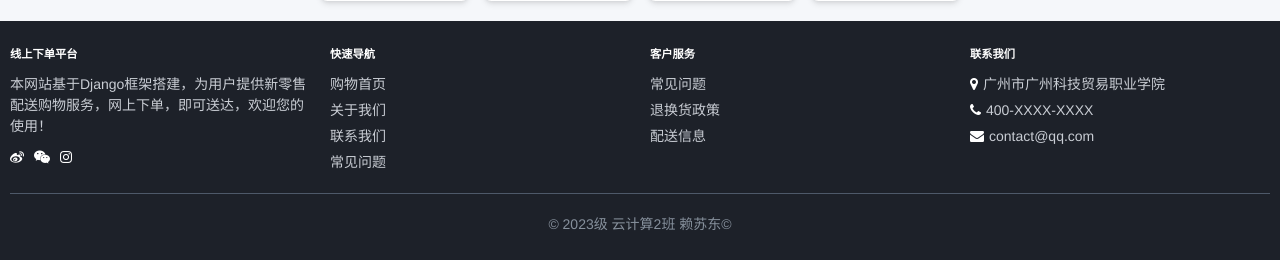
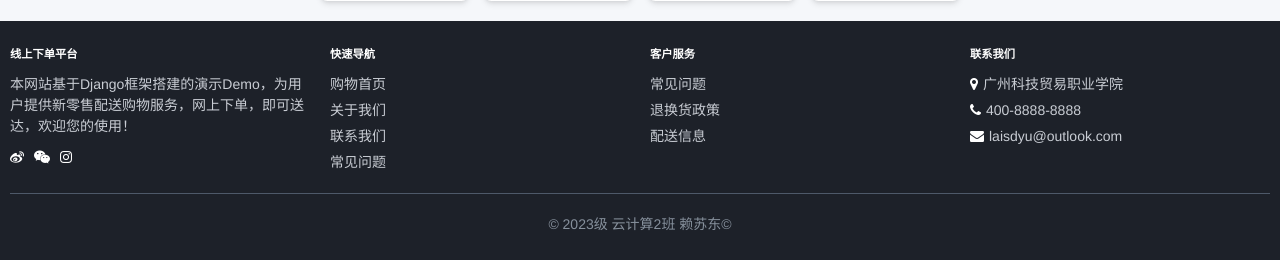
Before and after one commit to sudongx/ShoppingDemo, a Django app: page /about/ in a window 1280 px wide. Shown: the part 1217-1477 px from the top of the page. Run offline with Django 5.2, Linux system fonts and the light colour scheme; some libraries are stand-ins or nearby versions.

Commit message:
Update base.html

```diff
--- a/shopping_project/shop/templates/shop/base.html
+++ b/shopping_project/shop/templates/shop/base.html
@@ -8,16 +8,16 @@
     <!-- 加载静态文件标签 -->
     {% load static %}
 
-    <!-- Tailwind CSS - CDN 版本 -->
+    <!-- Tailwind CSS-->
     <script src="https://cdn.tailwindcss.com"></script>
 
-    <!-- Font Awesome - CDN 版本 -->
+    <!-- Font Awesome-->
     <link href="https://cdn.jsdelivr.net/npm/font-awesome@4.7.0/css/font-awesome.min.css" rel="stylesheet">
 
-    <!-- Bootstrap CSS - 本地版本 -->
+    <!-- Bootstrap CSS - 本地 -->
     <link rel="stylesheet" href="{% static 'css/bootstrap.min.css' %}">
 
-    <!-- 自定义 Tailwind 配置 -->
+    <!-- Tailwind 配置 -->
     <script>
         tailwind.config = {
             theme: {
@@ -73,18 +73,18 @@
                 <img src="{% static 'images/logo.jpg'%}">
                 <span class="text-4xl font-bold text-neutral-700">&nbsp;&nbsp;欢迎您-零售购物线上客户端</span>
             </a>
-            {% if user.is_staff %} <!-- 确保管理员可见 -->
+            {% if user.is_staff %}
             <a href="{% url 'shop:upload_product' %}" class="btn-primary ml-4">
                 <i class="fa fa-upload mr-1"></i>上传商品</a>
             {% endif %}
-            <!-- 导航链接 - 桌面版 -->
+            <!-- 导航链接 -->
             <div class="hidden md:flex items-center space-x-6">
-                <!-- 全部商品（首页） -->
+                <!-- 全部 -->
                 <a href="{% url 'shop:product_list' %}" class="nav-link">
                     <i class="fa fa-th mr-1"></i> 全部商品
                 </a>
 
-                <!-- 分类下拉菜单 -->
+                <!-- 下拉菜单 -->
                 <div class="dropdown relative">
                     <a href="#" class="nav-link flex items-center">
                         <i class="fa fa-list mr-1"></i> 商品分类
@@ -92,7 +92,7 @@
                     </a>
                     <div class="dropdown-menu w-48">
                         {% for category in categories %}
-                        {% if category.slug %} <!-- 新增判断：仅当slug存在时渲染 -->
+                        {% if category.slug %}
                         <a href="{{ category.get_absolute_url }}" class="block px-4 py-2 hover:bg-neutral-100">
                             {{ category.name }}
                         </a>
@@ -123,7 +123,7 @@
                 {% endif %}
             </div>
 
-            <!-- 移动端菜单按钮 -->
+            <!-- 移动端 -->
             <div class="md:hidden">
                 <button id="mobile-menu-button" class="text-neutral-600 hover:text-primary">
                     <i class="fa fa-bars text-xl"></i>
@@ -202,7 +202,7 @@
             <div>
                 <h3 class="text-lg font-semibold mb-4">线上下单平台</h3>
                 <p class="text-neutral-300">
-                    本网站基于Django框架搭建，为用户提供新零售配送购物服务，网上下单，即可送达，欢迎您的使用！</p>
+                    本网站基于Django框架搭建的演示Demo，为用户提供新零售配送购物服务，网上下单，即可送达，欢迎您的使用！</p>
                 <div class="mt-4 flex space-x-4">
                     <a href="#" class="text-white hover:text-primary transition-colors">
                         <i class="fa fa-weibo"></i>
@@ -244,15 +244,15 @@
                 <ul class="space-y-2">
                     <li class="flex items-center">
                         <i class="fa fa-map-marker mr-2"></i>
-                        <span class="text-neutral-300">广州市广州科技贸易职业学院</span>
+                        <span class="text-neutral-300">广州科技贸易职业学院</span>
                     </li>
                     <li class="flex items-center">
                         <i class="fa fa-phone mr-2"></i>
-                        <span class="text-neutral-300">400-XXXX-XXXX</span>
+                        <span class="text-neutral-300">400-8888-8888</span>
                     </li>
                     <li class="flex items-center">
                         <i class="fa fa-envelope mr-2"></i>
-                        <span class="text-neutral-300">contact@qq.com</span>
+                        <span class="text-neutral-300">laisdyu@outlook.com</span>
                     </li>
                 </ul>
             </div>
@@ -273,7 +273,7 @@
 <!-- 在base.html中引入JS -->
 <script>
     function confirmAddToCart() {
-      return confirm('确认加入购物车？');
+      return confirm('加入购物车吗？');
     }
 </script>
 
@@ -305,7 +305,7 @@
         });
     });
 
-    // 图片懒加载
+    // 图片加载
     document.addEventListener("DOMContentLoaded", function () {
         const lazyImages = document.querySelectorAll('img');
 
```
